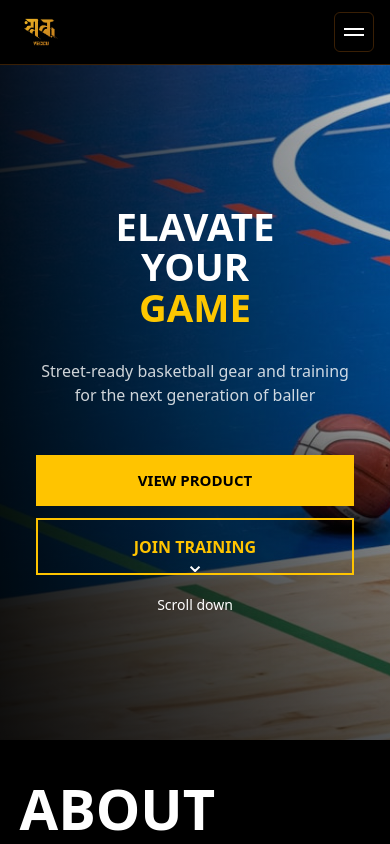
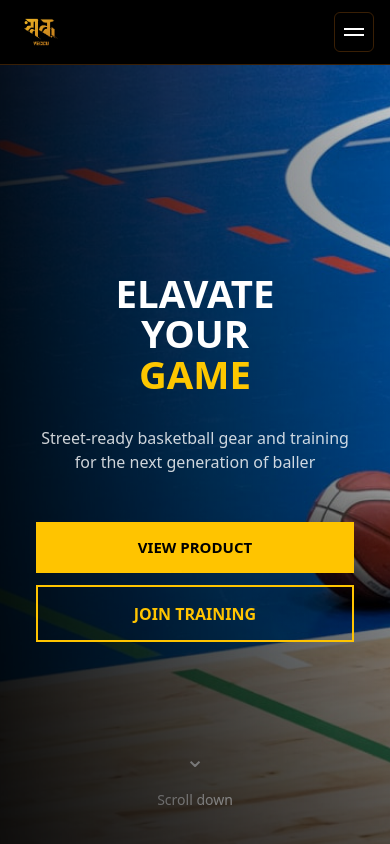
Before and after one commit to Uniq-bot/Yeccu-Frontend, a Next.js app: page / in a window 390 px wide. Shown: the top 844 px of the page. Built offline with nearby package versions, Linux system fonts and the light colour scheme.

Commit message:
Home, Product, Contact

```diff
--- a/src/components/Home/CSS/Hero.css
+++ b/src/components/Home/CSS/Hero.css
@@ -115,7 +115,7 @@
 
 @media (max-width: 640px) {
   .HeroSection {
-    min-height: 80vh;
+    min-height: 93vh;
     padding: 2.25rem 1.25rem;
   }
 
--- a/src/components/Home/Hero.js
+++ b/src/components/Home/Hero.js
@@ -5,7 +5,7 @@ import ScrollIcon from './Scroll'
 
 function Hero() {
   return (
-    <div className='relative HeroSection min-h-[93vh]'>
+    <div className='relative HeroSection min-h-[96vh]'>
       {/* background image */}
       <div
         className='absolute inset-0 bg-cover bg-center'
@@ -31,7 +31,7 @@ function Hero() {
           <Link href={'/contact'} className="btn-outline w-full sm:w-auto">JOIN TRAINING</Link>
         </div>
       </div>
-      <div className='relative z-10 flex justify-center md:justify-start px-4 sm:px-8 md:px-20 pb-6 md:pb-8'>
+      <div className=''>
         <ScrollIcon />
       </div>
     </div>
```
